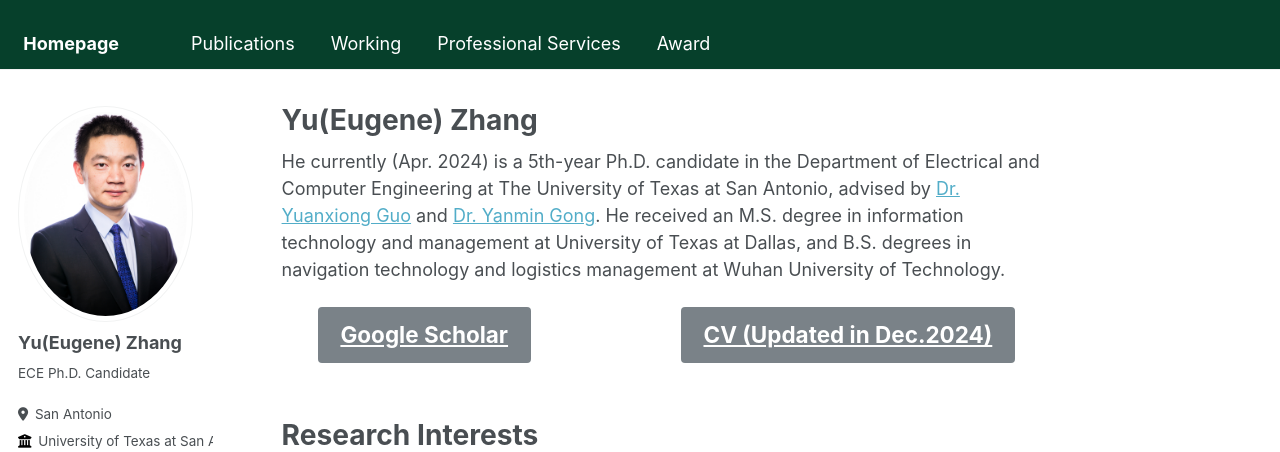
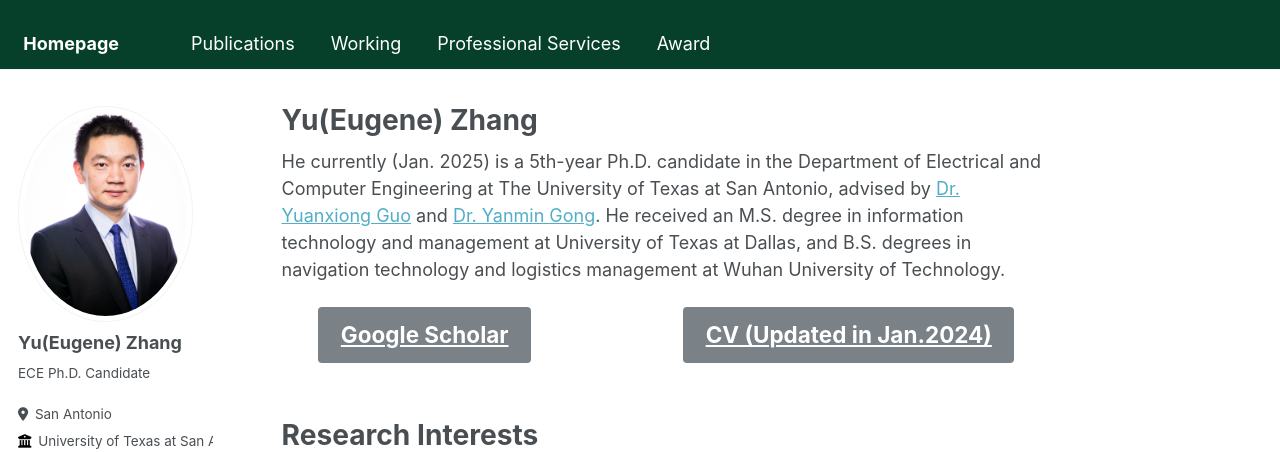
Before and after one commit to Yu-Zhang-Eugene/yu-zhang-eugene.github.io, a Jekyll site: the page built from _pages/about.md, in a window 1280 px wide and 900 px high. Shown: the top 452 px of the window. Built offline with Jekyll 4.4.1, drawn with Linux system fonts in a browser that asks for light colours; some web fonts are replaced.

Commit message:
Update about.md

```diff
--- a/_pages/about.md
+++ b/_pages/about.md
@@ -7,14 +7,14 @@ redirect_from:
   - /about.html
 ---
 
-He currently (Apr. 2024) is a 5th-year Ph.D. candidate in the Department of Electrical and Computer Engineering at The University of Texas at San Antonio, advised by [Dr. Yuanxiong Guo](https://guoyuanxiong.github.io) and [Dr. Yanmin Gong](https://yanmingong.github.io). He received an M.S. degree in information technology and management at University of Texas at Dallas, and B.S. degrees in navigation technology and logistics management at Wuhan University of Technology.
+He currently (Jan. 2025) is a 5th-year Ph.D. candidate in the Department of Electrical and Computer Engineering at The University of Texas at San Antonio, advised by [Dr. Yuanxiong Guo](https://guoyuanxiong.github.io) and [Dr. Yanmin Gong](https://yanmingong.github.io). He received an M.S. degree in information technology and management at University of Texas at Dallas, and B.S. degrees in navigation technology and logistics management at Wuhan University of Technology.
 
 <div style="display: flex; justify-content: space-around; align-items: center;">
   <!-- First button linking to Stack Overflow -->
 <a href="https://scholar.google.com/citations?hl=en&user=p6z9Id4AAAAJ" class="btn btn--x-large" target="_blank">Google Scholar</a>
  &nbsp;
   <!-- Second button linking to GitHub -->
-<a href="https://yu-zhang-eugene.github.io/files/cv.pdf" class="btn btn--x-large" target="_blank">CV (Updated in Dec.2024)</a>
+<a href="https://yu-zhang-eugene.github.io/files/cv.pdf" class="btn btn--x-large" target="_blank">CV (Updated in Jan.2024)</a>
 </div>
 
 
```
